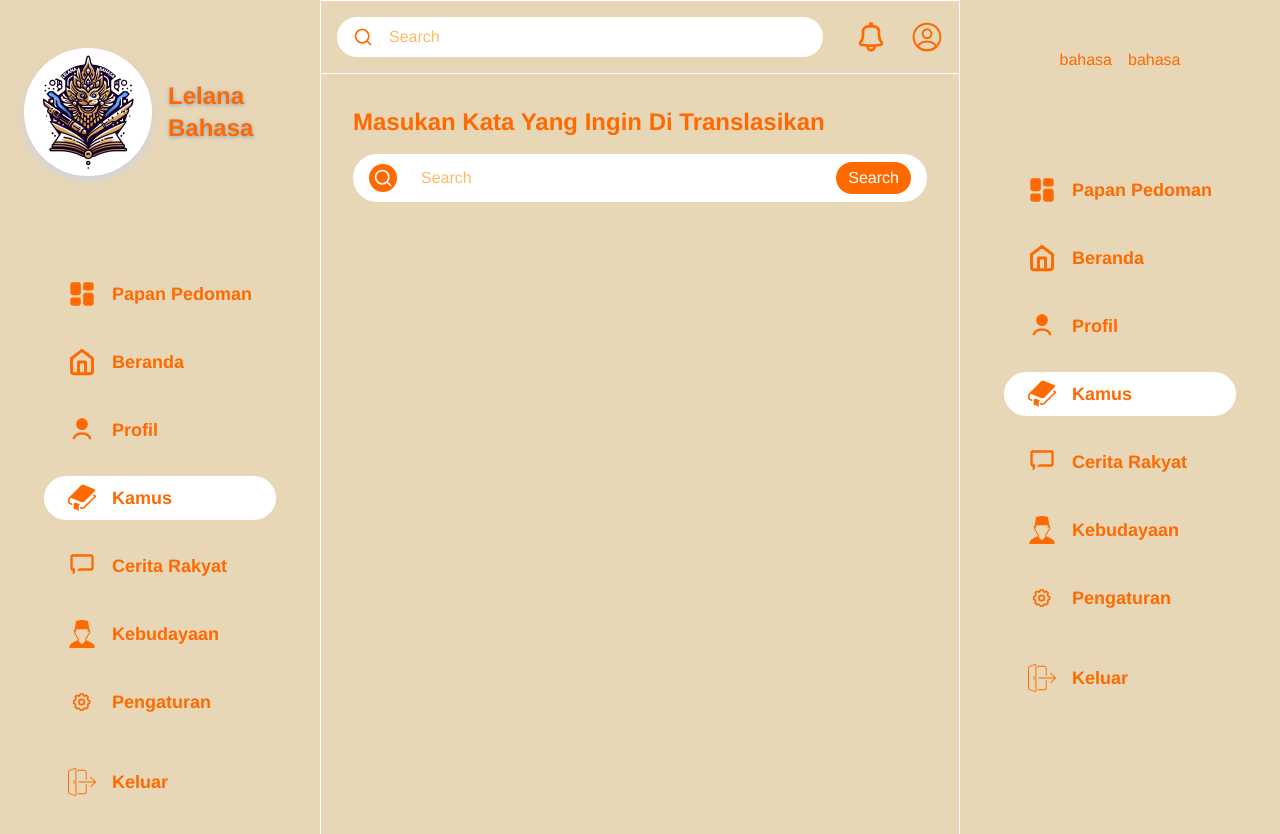
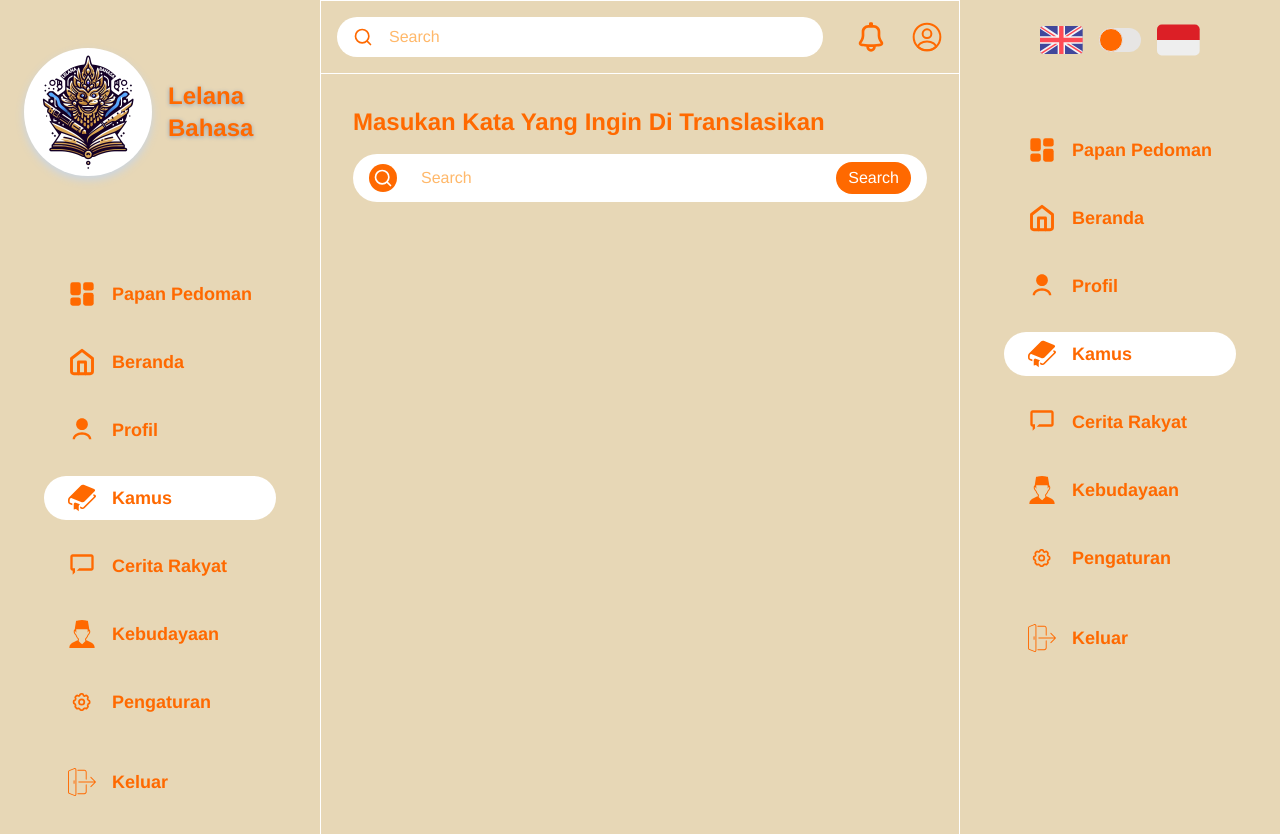
Before and after one commit to Azukii09/kamus-jawa, a Next.js app: page / in a window 1280 px wide. Shown: the top 834 px of the page. Built offline with nearby package versions, Linux system fonts and the light colour scheme.

Commit message:
## - Add UK and Indonesia flag icons with language toggle switch  -
Introduced SVG components for UK and Indonesia flags and integrated them into the RightMenu component. Added a language toggle switch for seamless switching between languages, enhancing the user interface and accessibility.

```diff
--- /dev/null
+++ b/app/_component/icon/Indonesia.tsx
@@ -0,0 +1,21 @@
+import React from 'react';
+
+export default function IndonesiaSVG({className}: { className: string}) {
+    return (
+        <svg
+            viewBox="0 0 36 36"
+            xmlns="http://www.w3.org/2000/svg"
+            aria-hidden="true"
+            role="img"
+            className={`${className} iconify iconify--twemoji`}
+            preserveAspectRatio="xMidYMid meet"
+            fill="#000000">
+            <g id="SVGRepo_bgCarrier" strokeWidth="0"></g>
+            <g id="SVGRepo_tracerCarrier" strokeLinecap="round" strokeLinejoin="round"></g>
+            <g id="SVGRepo_iconCarrier">
+                <path fill="#DC1F26" d="M32 5H4a4 4 0 0 0-4 4v9h36V9a4 4 0 0 0-4-4z"></path>
+                <path fill="#EEE" d="M36 27a4 4 0 0 1-4 4H4a4 4 0 0 1-4-4v-9h36v9z"></path>
+            </g>
+        </svg>
+    );
+}
--- /dev/null
+++ b/app/_component/icon/UK.tsx
@@ -0,0 +1,35 @@
+import React from 'react';
+
+export default function UKSVG({className}: { className: string}) {
+    return (
+        <svg
+            className={className}
+            version="1.1"
+            id="Layer_1"
+            xmlns="http://www.w3.org/2000/svg"
+            viewBox="0 0 512 512"
+            fill="#000000"
+        >
+            <g id="SVGRepo_bgCarrier" strokeWidth="0"></g>
+            <g id="SVGRepo_tracerCarrier" strokeLinecap="round" strokeLinejoin="round"></g>
+            <g id="SVGRepo_iconCarrier">
+                <path fill="#41479B"
+                      d="M473.655,88.276H38.345C17.167,88.276,0,105.443,0,126.621V385.38 c0,21.177,17.167,38.345,38.345,38.345h435.31c21.177,0,38.345-17.167,38.345-38.345V126.621 C512,105.443,494.833,88.276,473.655,88.276z"/>
+                <path fill="#F5F5F5"
+                      d="M511.469,120.282c-3.022-18.159-18.797-32.007-37.814-32.007h-9.977l-163.54,107.147V88.276h-88.276 v107.147L48.322,88.276h-9.977c-19.017,0-34.792,13.847-37.814,32.007l139.778,91.58H0v88.276h140.309L0.531,391.717 c3.022,18.159,18.797,32.007,37.814,32.007h9.977l163.54-107.147v107.147h88.276V316.577l163.54,107.147h9.977 c19.017,0,34.792-13.847,37.814-32.007l-139.778-91.58H512v-88.276H371.691L511.469,120.282z"/>
+                <g>
+                    <polygon fill="#FF4B55"
+                             points="282.483,88.276 229.517,88.276 229.517,229.517 0,229.517 0,282.483 229.517,282.483 229.517,423.724 282.483,423.724 282.483,282.483 512,282.483 512,229.517 282.483,229.517"/>
+                    <path fill="#FF4B55"
+                          d="M24.793,421.252l186.583-121.114h-32.428L9.224,410.31 C13.377,415.157,18.714,418.955,24.793,421.252z"/>
+                    <path fill="#FF4B55"
+                          d="M346.388,300.138H313.96l180.716,117.305c5.057-3.321,9.277-7.807,12.287-13.075L346.388,300.138z"/>
+                    <path fill="#FF4B55"
+                          d="M4.049,109.475l157.73,102.387h32.428L15.475,95.842C10.676,99.414,6.749,104.084,4.049,109.475z"/>
+                    <path fill="#FF4B55"
+                          d="M332.566,211.862l170.035-110.375c-4.199-4.831-9.578-8.607-15.699-10.86L300.138,211.862H332.566z"/>
+                </g>
+            </g>
+        </svg>
+    );
+}
--- a/app/_component/ui/RightMenu/RightMenu.tsx
+++ b/app/_component/ui/RightMenu/RightMenu.tsx
@@ -2,13 +2,21 @@ import React from "react";
 import {SideMenu} from "@/lib/data/Sidebar";
 import Link from "next/link";
 import DoorOutSvg from "@/app/_component/icon/DoorOut";
+import IndonesiaSVG from "@/app/_component/icon/Indonesia";
+import UKSVG from "@/app/_component/icon/UK";
 
 export default function RightMenu() {
     return (
         <section className={"hidden xl:flex w-3/12 h-full overflow-y-auto flex-col"}>
-            <div className={"w-full min-h-20 flex items-center justify-center gap-4 text-primary py-12"}>
-                <span>bahasa</span>
-                <span>bahasa</span>
+            <div
+                className={"w-full min-h-20 flex items-center justify-between gap-4 text-primary px-20 py-4"}>
+                <UKSVG className={"size-12"}/>
+                <input
+                    id="switch-link"
+                    type="checkbox"
+                    className="appearance-none relative inline-block rounded-full w-12 h-6 cursor-pointer before:inline-block before:absolute before:top-0 before:left-0 before:w-full before:h-full before:rounded-full before:bg-stone-200 before:transition-colors before:duration-200 before:ease-in after:absolute after:top-2/4 after:left-0 after:-translate-y-2/4 after:w-6 after:h-6 after:border after:border-stone-200 after:bg-primary after:rounded-full checked:after:translate-x-full after:transition-all after:duration-200 after:ease-in disabled:opacity-50 disabled:cursor-not-allowed dark:after:bg-primary checked:before:bg-stone-800 checked:after:border-stone-800"
+                />
+                <IndonesiaSVG className={"size-12"}/>
             </div>
             <div className={"w-full h-full flex flex-col items-center justify-between pb-8"}>
                 <ul className={"mt-6 h-full flex flex-col justify-between"}>
@@ -17,7 +25,7 @@ export default function RightMenu() {
                             <div className={"py-3 w-full"} key={index}>
                                 <Link
                                     href={"/"}
-                                    className={`${item.active? "bg-white text-primary hover:text-red-500":"hover:bg-white hover:text-red-500"} text-lg  py-2 px-6 inline-flex items-center w-full font-bold transition-colors duration-150 rounded-full`}
+                                    className={`${item.active ? "bg-white text-primary hover:text-red-500" : "hover:bg-white hover:text-red-500"} text-lg  py-2 px-6 inline-flex items-center w-full font-bold transition-colors duration-150 rounded-full`}
                                 >
                                     {item.icon}
                                     <span className="ml-4">{item.menuName}</span>
```
